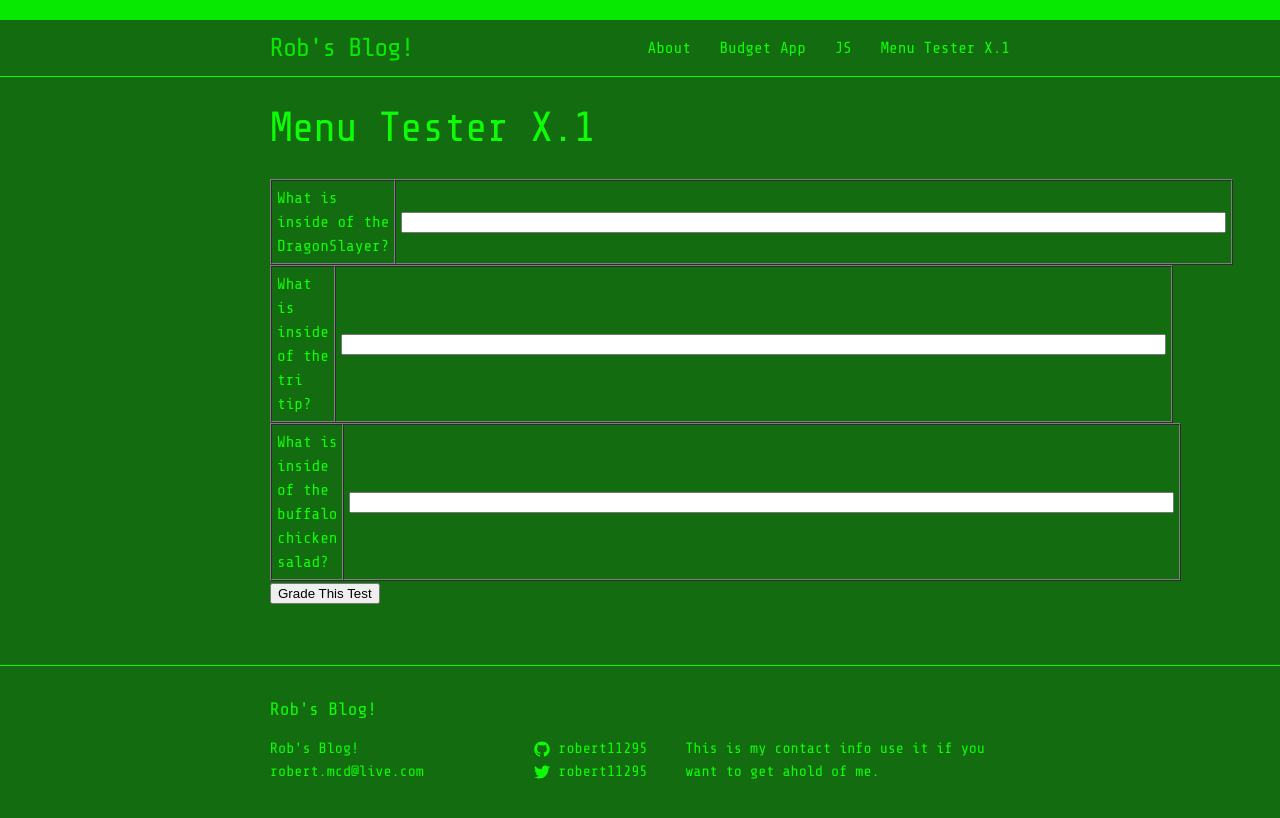
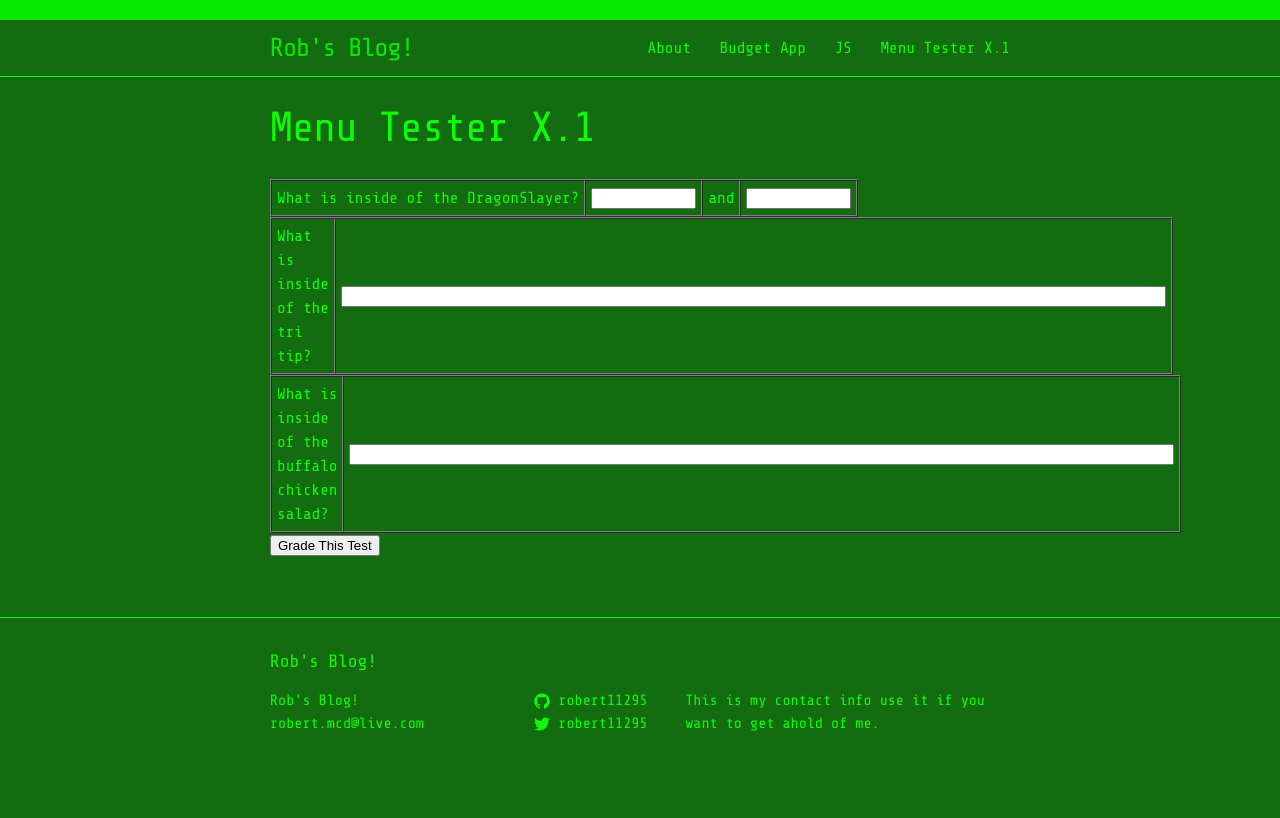
Before and after one commit to xSpiralx/xSpiralx.github.io, a Jekyll site: the page built from menu_tester_x.html, in a window 1280 px wide. Shown: the top 818 px of the page. Built offline with Jekyll 4.4.1, drawn with Linux system fonts in a browser that asks for light colours.

Commit message:
Perhaps?

```diff
--- a/menu_tester_x.html
+++ b/menu_tester_x.html
@@ -13,7 +13,10 @@ permalink: /menu_tester_x/
 <tr>
 <td>What is inside of the DragonSlayer?</td>
 <td>
-<input id="q1" maxlength="100" name="q1" size="100" type="text" /></td>
+<input id="p1" maxlength="10" name="p1" size="10" type="text" /></td>
+<td>and</td>
+<td>
+<input id="p2" maxlength="10" name="p2" size="10" type="text" /></td>
 </tr>
 </table>
 <table border="1" cellspacing="0" cellpadding="5">
@@ -41,7 +44,7 @@ function gradeTest() {
    var alertText = "Hey there cub, looks like your becominga bear!";
    var i;
    var a1 = document.getElementById('q1').value.toLowerCase();
-   var a = ("a" & "b")
+   var a = ("a" + "b")
    if(a1 == a) {
       correctAnswers++;
    }
```
